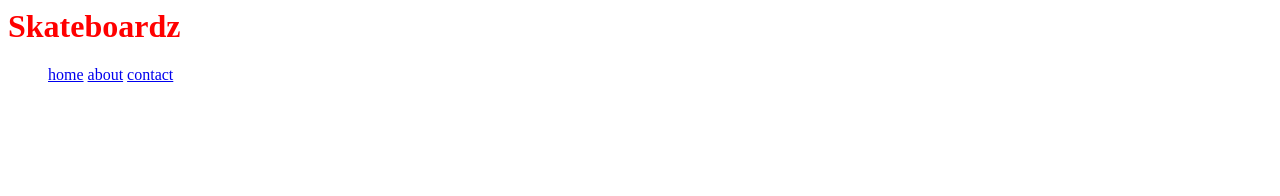
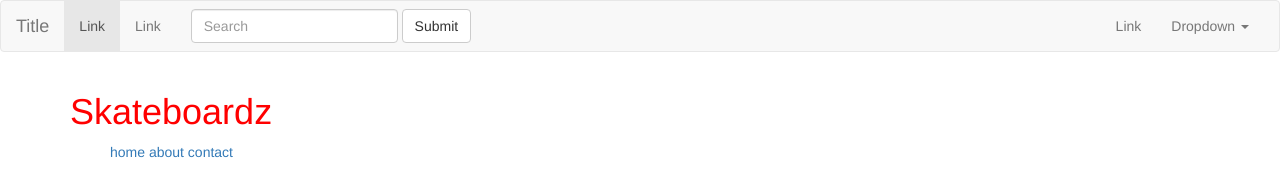
Before and after one commit to thomashorta31/skateboardz, a website: page index.html in a window 1280 px wide. Drawn offline with nearby package versions, Linux system fonts and the light colour scheme; files that its build step writes are made by us from their sources.

Commit message:
add jquery,normalize,bootstrap

```diff
--- a/index.html
+++ b/index.html
@@ -2,9 +2,51 @@
 <head>
     <meta charset="UTF-8">
     <title>Document</title>
+    <link rel="stylesheet" href="node_modules/normalize.css">
+    <link rel="stylesheet" href="node_modules/bootstrap/dist/css/bootstrap.min.css">
     <link rel="stylesheet" href="css/style.css">
 </head>
 <body>
+<nav class="navbar navbar-default" role="navigation">
+    <div class="container-fluid">
+        <!-- Brand and toggle get grouped for better mobile display -->
+        <div class="navbar-header">
+            <button type="button" class="navbar-toggle" data-toggle="collapse" data-target=".navbar-ex1-collapse">
+                <span class="sr-only">Toggle navigation</span>
+                <span class="icon-bar"></span>
+                <span class="icon-bar"></span>
+                <span class="icon-bar"></span>
+            </button>
+            <a class="navbar-brand" href="#">Title</a>
+        </div>
+
+        <!-- Collect the nav links, forms, and other content for toggling -->
+        <div class="collapse navbar-collapse navbar-ex1-collapse">
+            <ul class="nav navbar-nav">
+                <li class="active"><a href="#">Link</a></li>
+                <li><a href="#">Link</a></li>
+            </ul>
+            <form class="navbar-form navbar-left" role="search">
+                <div class="form-group">
+                    <input type="text" class="form-control" placeholder="Search">
+                </div>
+                <button type="submit" class="btn btn-default">Submit</button>
+            </form>
+            <ul class="nav navbar-nav navbar-right">
+                <li><a href="#">Link</a></li>
+                <li class="dropdown">
+                    <a href="#" class="dropdown-toggle" data-toggle="dropdown">Dropdown <b class="caret"></b></a>
+                    <ul class="dropdown-menu">
+                        <li><a href="#">Action</a></li>
+                        <li><a href="#">Another action</a></li>
+                        <li><a href="#">Something else here</a></li>
+                        <li><a href="#">Separated link</a></li>
+                    </ul>
+                </li>
+            </ul>
+        </div><!-- /.navbar-collapse -->
+    </div>
+</nav>
 
     <div class="container">
         <header>
@@ -20,5 +62,7 @@
         <div class="main-conatainer"></div>
         <footer></footer>
     </div>
+    <script src="node_modules/jquery/dist/jquery.min.js"></script>
+    <script src="node_modules/bootstrap/dist/js/ "></script>
 </body>
 </html>
```
Also changed, not shown: package.json (added, +29 -0 lines), 1 other file.
